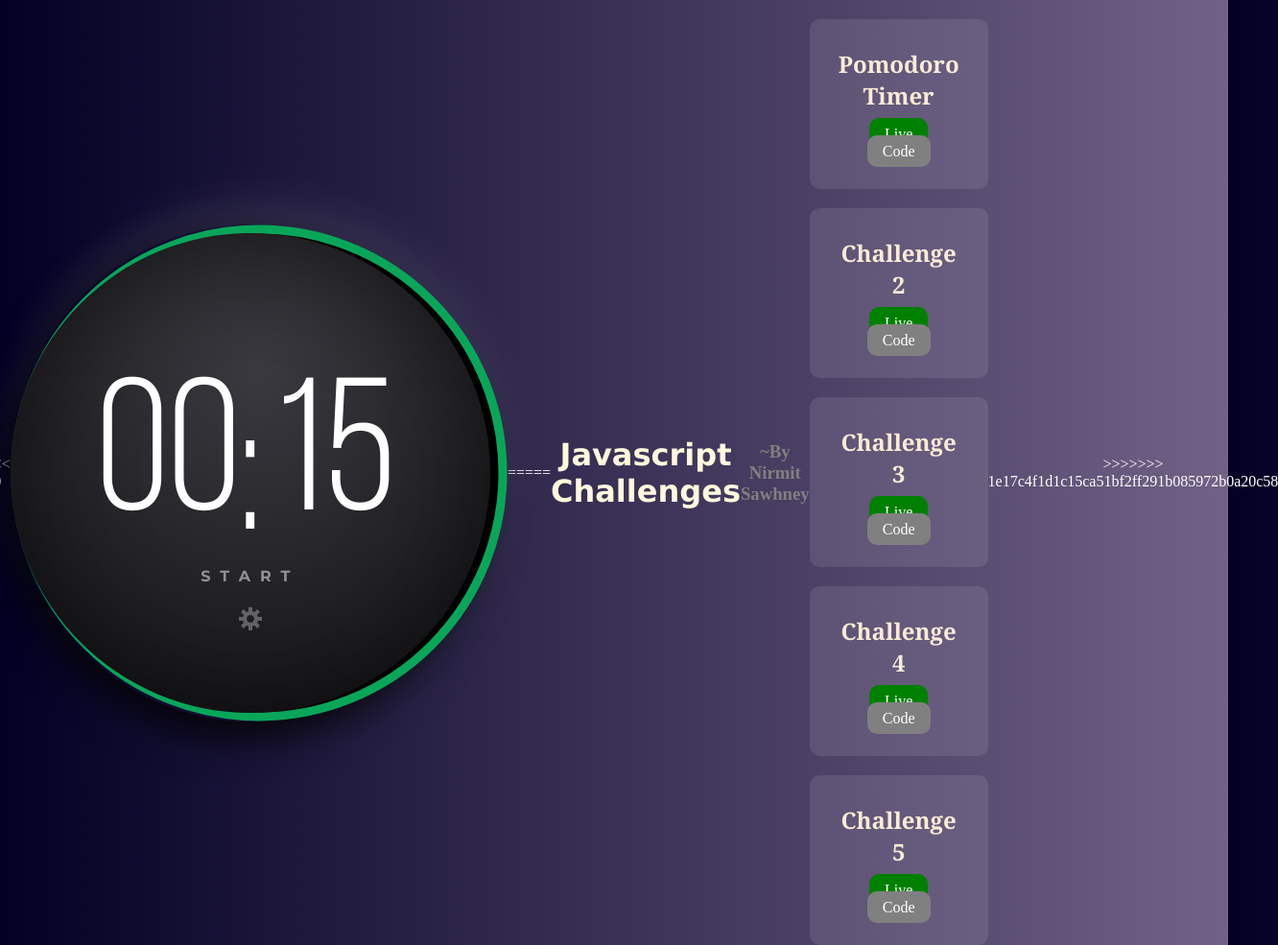
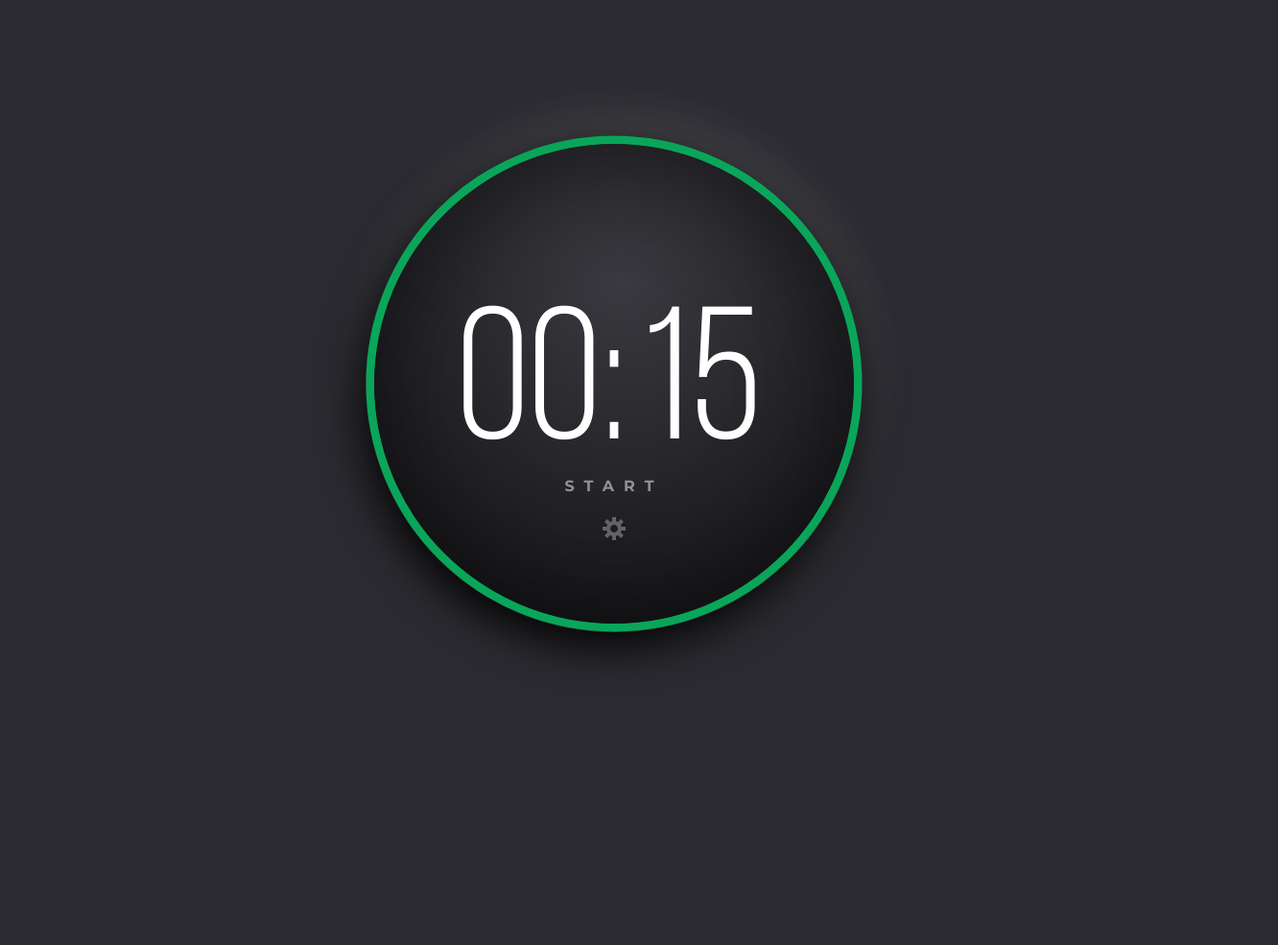
Before and after one commit to nirmit-sawhney/Javascript_Challenges, a plain HTML site: page pomodoro_clock/index.html in a window 1280 px wide. Shown: the whole page at 96% size, 1332 px wide, since content can reach past the window. After the commit the page ends 800 px from the top, so only its background shows below. Drawn offline with Linux system fonts and the light colour scheme; files that its build step writes are made by us from their sources; files whose address does not match are found by name.

Commit message:
resolved

```diff
--- a/pomodoro_clock/index.html
+++ b/pomodoro_clock/index.html
@@ -1,4 +1,3 @@
-<<<<<<< HEAD
 <!DOCTYPE html>
 <html lang="en">
 
@@ -38,57 +37,4 @@
   <script src="script.js"></script>
   </body>
 
-=======
-<!DOCTYPE html>
-<html lang="en">
-<head>
-    <meta charset="UTF-8">
-    <meta http-equiv="X-UA-Compatible" content="IE=edge">
-    <meta name="viewport" content="width=device-width, initial-scale=1.0">
-    <title>Document</title>
-    <link rel="stylesheet" href="style.css">
-</head>
-<body>
-    <h1>Javascript Challenges</h1>
-    <h3>~By Nirmit Sawhney</h3>
-
-    <div class="challenges">
-      <div class="challenge">
-        <p>Pomodoro Timer</p>
-        <div>
-          <a href="https://nirmit-sawhney.github.io/Javascript_Challenges/" class="live">Live</a>
-          <a href="https://github.com/nirmit-sawhney/Javascript_Challenges/tree/feature/pomodoro_clock" class="code">Code</a>
-        </div>
-      </div>
-      <div class="challenge">
-        <p>Challenge 2</p>
-        <div>
-          <a href="#" class="live">Live</a>
-          <a href="#" class="code">Code</a>
-        </div>
-      </div>
-      <div class="challenge">
-        <p>Challenge 3</p>
-        <div>
-          <a href="#" class="live">Live</a>
-          <a href="#" class="code">Code</a>
-        </div>
-      </div>
-      <div class="challenge">
-        <p>Challenge 4</p>
-        <div>
-          <a href="#" class="live">Live</a>
-          <a href="#" class="code">Code</a>
-        </div>
-      </div>
-      <div class="challenge">
-        <p>Challenge 5</p>
-        <div>
-          <a href="#" class="live">Live</a>
-          <a href="#" class="code">Code</a>
-        </div>
-      </div>
-    </div>
-</body>
->>>>>>> 1e17c4f1d1c15ca51bf2ff291b085972b0a20c58
 </html>
```
